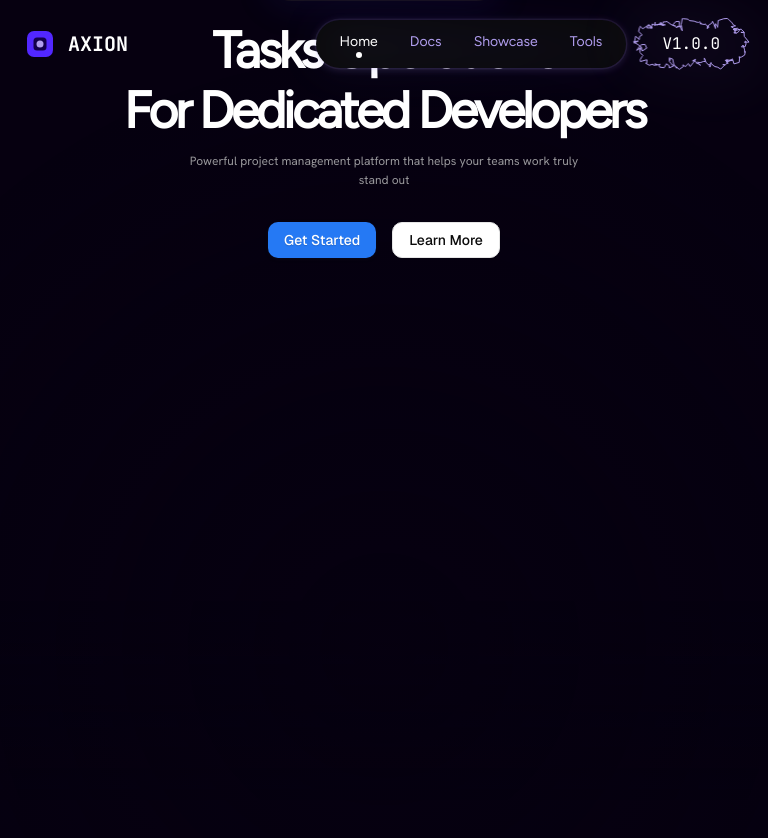
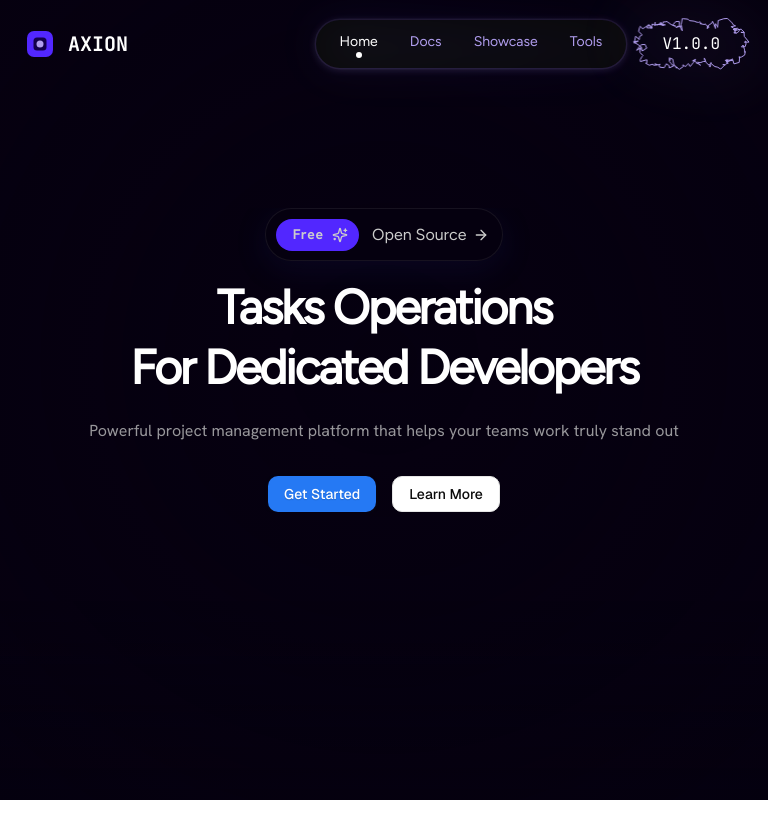
Before and after one commit to Anurag-singh-RBU/Axion, a Next.js app: page / in a window 768 px wide. Shown: the top 838 px of the page. After the commit the page ends 800 px from the top, so only its background shows below. Built offline with nearby package versions, Linux system fonts and the light colour scheme.

Commit message:
fixed landing page for ipad

```diff
--- a/src/app/components/landing/Hero.js
+++ b/src/app/components/landing/Hero.js
@@ -7,9 +7,9 @@ const Hero = () => {
     <div className="landing-content font-FT">
       <div className="landing-gradient-blur" aria-hidden="true"/>
 
-      <div className="hero-main-content sm:-mt-100 -mt-35 ">
+      <div className="hero-main-content sm:-mt-100 -mt-35 overflow-x-hidden ">
         <div className="hero-tag-fade">
-          <Link href="/tools" className="hero-new-badge-container">
+          <Link href="/tools" className="hero-new-badge-container max-w-full">
             <span className="flex tracking-wider hero-new-badge font-HG justify-center items-center">
               Free <SparklesIcon size={16}></SparklesIcon>
             </span>
--- a/src/app/globals.css
+++ b/src/app/globals.css
@@ -680,6 +680,48 @@ body{
   }
 }
 
+/* iPad specific styles (768px - 1024px) - must come after general 1024px rule */
+@media (min-width: 768px) and (max-width: 1024px) {
+  .landing-content {
+    margin-top: 120px !important;
+    padding: 0 2.5em;
+    min-height: auto;
+    gap: 1.5rem;
+  }
+
+  .landing-title {
+    font-size: 3rem !important;
+    max-width: 100% !important;
+    white-space: normal !important;
+    line-height: 1.1;
+    margin-bottom: 1.5rem;
+    letter-spacing: -2px;
+  }
+
+  .landing-subtitle {
+    font-size: 1rem !important;
+    max-width: 90% !important;
+    margin-bottom: 2rem;
+  }
+
+  .hero-main-content {
+    width: 100%;
+    max-width: 100%;
+    margin-top: 0 !important;
+    margin-bottom: 0;
+  }
+
+  .hero-button-delay {
+    flex-wrap: wrap;
+    justify-content: center;
+    gap: 1rem;
+  }
+
+  .hero-new-badge-container {
+    margin-bottom: 1.2rem;
+  }
+}
+
 @media (max-width: 950px) {
   .landing-title {
     font-size: 3.6rem;
```
